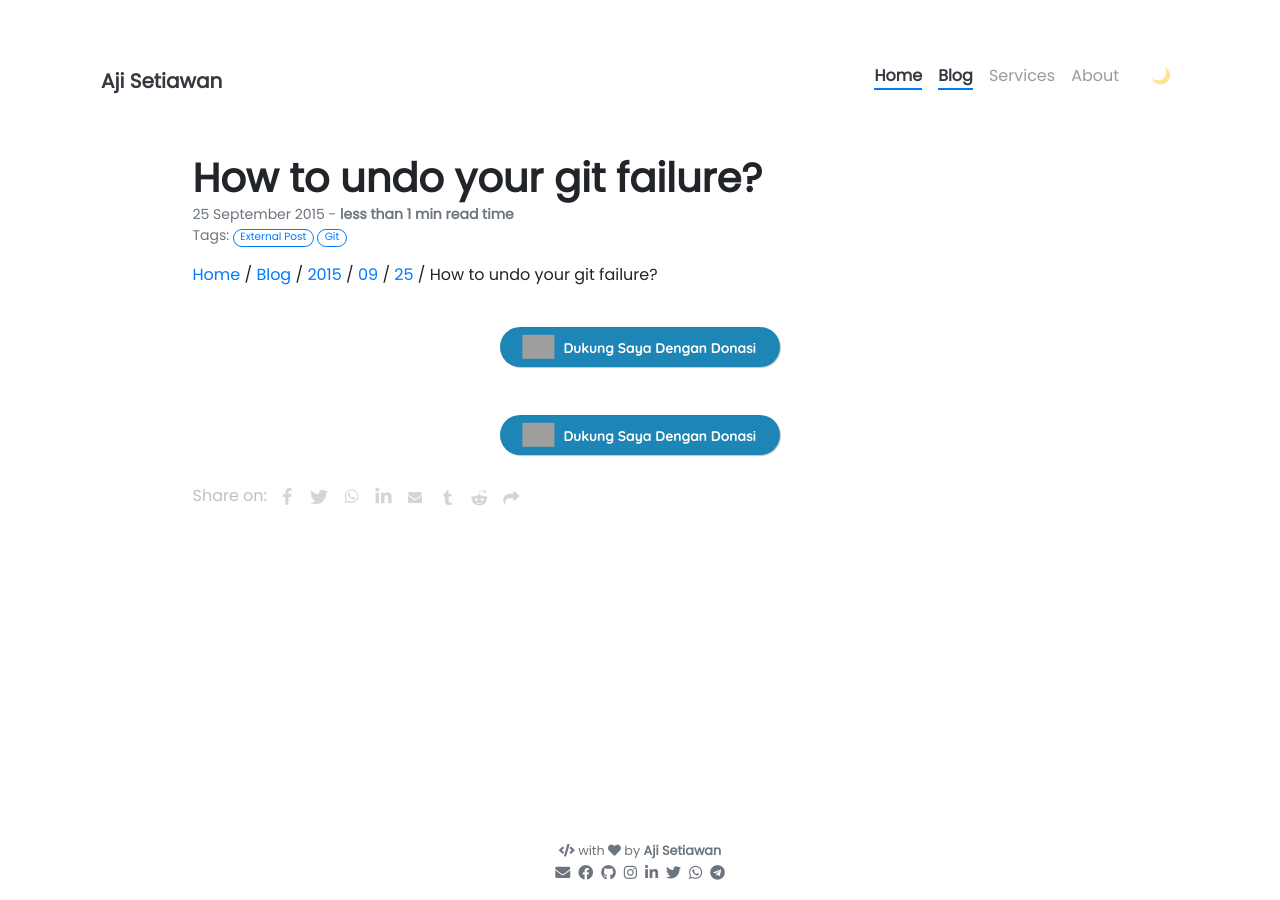
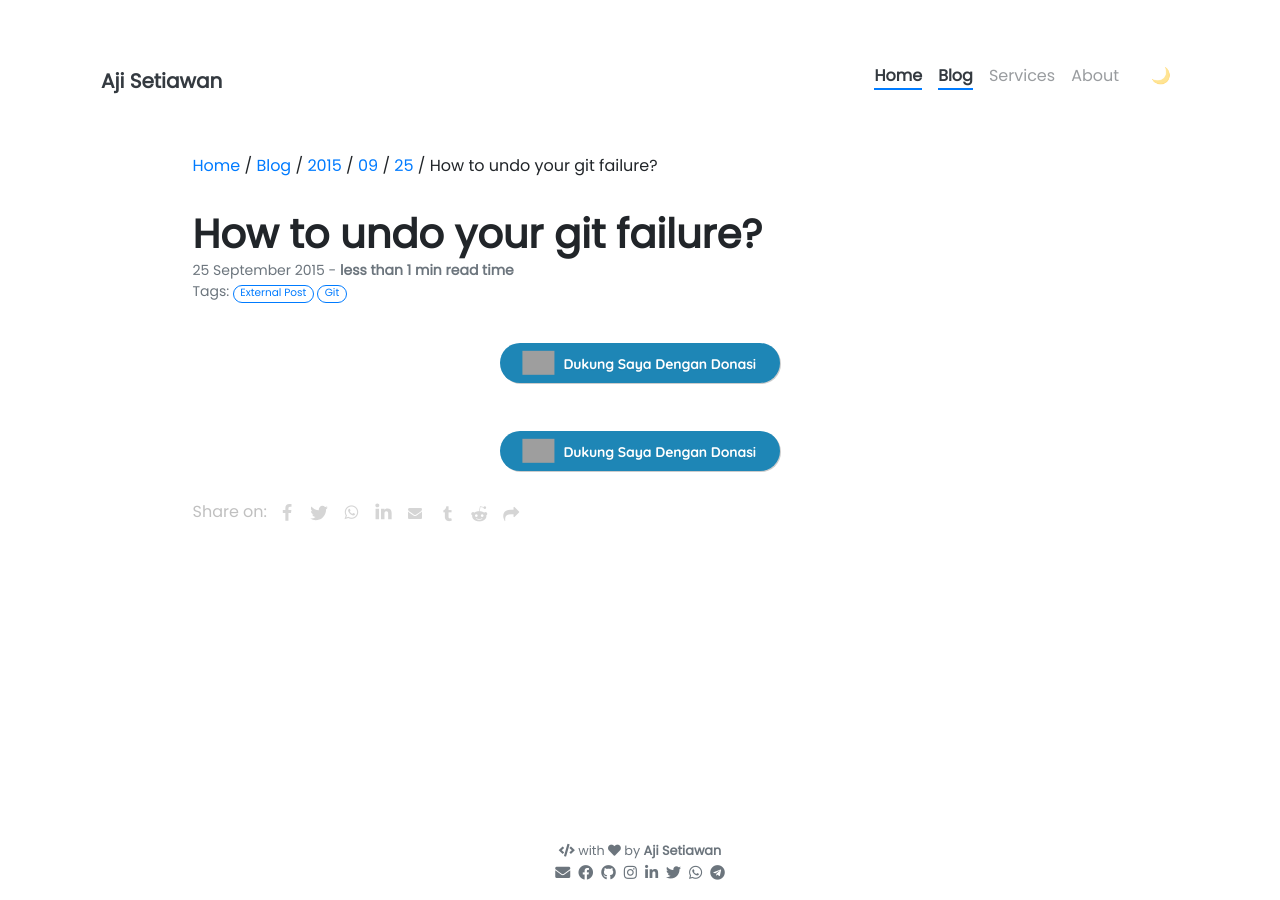
Before and after one commit to ajisetiawan716/ajisetiawan716.github.io, a Jekyll site: the page built from _posts/2015-09-25-how-to-undo-your-git-failure.md, in a window 1280 px wide. Built offline with Jekyll 4.4.1, drawn with Linux system fonts in a browser that asks for light colours; nearby versions of some CDN libraries; our own code applies the rules of GitHub Pages for plain Markdown files; comment, search, counter and statistics services are not loaded; grey boxes are pictures that could not be loaded.

Commit message:
Update post.html

```diff
--- a/_layouts/post.html
+++ b/_layouts/post.html
@@ -2,6 +2,7 @@
 layout: page
 ---
 
+{% include breadcrumbs.html %}
 <h1><b>{{ page.title }}</b></h1>
 
 <p class="post-metadata text-muted">
@@ -25,7 +26,7 @@ layout: page
     </a>
     {% endfor %}
   {%- endif -%}
-{% include breadcrumbs.html %}
+
 </p>
 <!-- trakteer widget -->
 <br>
```
